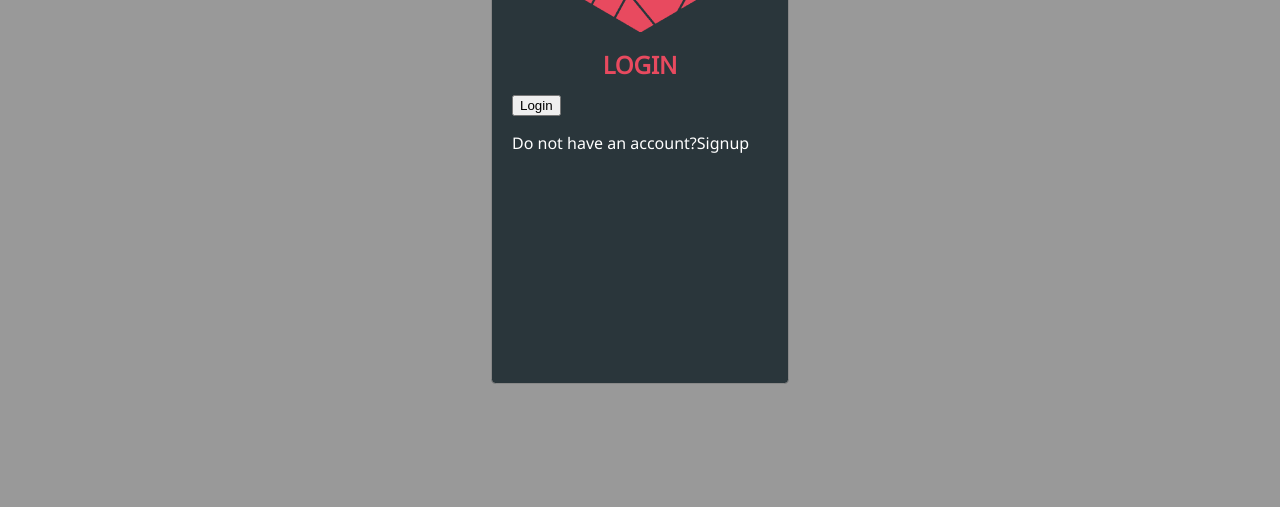
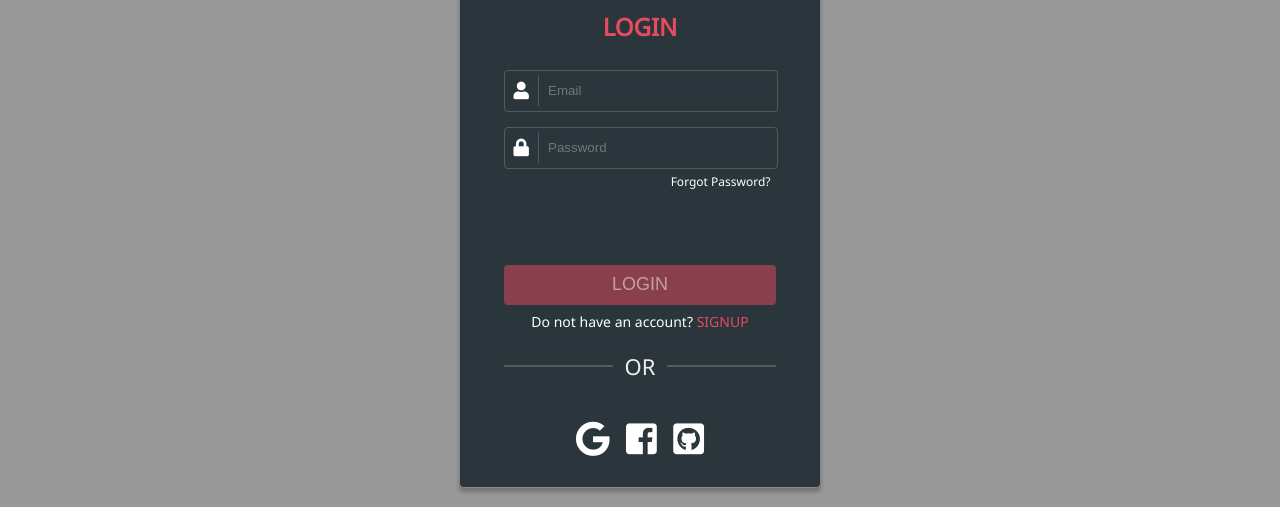
Before and after one commit to Kohelbekker/LoginForm, a Vue app: page / in a window 1280 px wide. Both pictures are taken after a click on the button "LOGIN". Shown: the part 266-773 px from the top of the page. Built offline with nearby package versions, Linux system fonts and the light colour scheme.

Commit message:
WIP: All FE is done

```diff
--- a/index.html
+++ b/index.html
@@ -4,6 +4,7 @@
     <meta charset="UTF-8">
     <link rel="stylesheet" href="/dist/app.css">
     <link href="https://fonts.googleapis.com/css?family=Noto+Sans&display=swap" rel="stylesheet">
+    <link rel="stylesheet" type="text/css" href="https://use.fontawesome.com/releases/v5.4.1/css/all.css">
     <title>HackAcademy</title>
     <link rel="shortcut icon" type="" href="./src/images/favicon.png"/>
 </head>
@@ -14,22 +15,71 @@
         </div>
         <div class="login-butt">
             <button id="myBtn" class="login-butt-myBtt">Login</button>
+
             <div id="myModal" class="login-butt-modal">
+
                 <div class="login-butt-modal-cont">
                     <span class="login-butt-modal-close">&times;</span>
+
                     <div class="login-bigLogo">
                         <img class="login-imgLogo" src="./src/images/Rectangle.png" alt="">
                     </div>
+
                     <div class="login-h2">
                         <h2 class="login-Login">Login</h2>
                     </div>
+
+                    <div class="login-reg">
+                        <div class=login-reg-inline>
+                            <div class="login-reg-icon">
+                                <i class="fas fa-user"></i>
+                            </div>
+                            <div class="login-reg-input">
+                                <input autofocus type="text" name="email" id="email" class="login-input-field" placeholder="Email" required>
+                            </div>
+                        </div>
+                        <div class="login-reg-inline">
+                            <div class="login-reg-icon">
+                                <i class="fas fa-lock"></i>
+                            </div>
+                            <div class="login-reg-input">
+                                <input autofocus type="password" name="pass" id="pass" class="login-input-field" placeholder="Password" required>
+                            </div>
+                        </div>
+                        <p><a>Forgot Password?</a></p>
+                    </div>
+
                     <div class="login-bttnLogin">
                         <button class="login-mainBttn">Login</button>
-                        <p>Do not have an account?<a>Signup</a></p>
+                        <p>Do not have an account? <a>Signup</a></p>
                     </div>
 
-                <div>
+                    <div class="login-orlines">
+                        <div class="login-lines">
+                            <hr>
+                        </div>
+                        <div class="login-or">
+                            <h2>OR</h2>
+                        </div>
+                        <div class="login-lines">
+                            <hr>
+                        </div>
+                    </div>
+
+                    <div class="login-share-baricon">
+                        <div class="login-share-icon">
+                            <a><i class="fab fa-google"></i></a>
+                        </div>
+                        <div class="login-share-icon">
+                            <a><i class="fab fa-facebook-square"></i></a>
+                        </div>
+                        <div class="login-share-icon">
+                            <a><i class="fab fa-github-square"></i></a>
+                        </div>
+                    </div>
+
             </div>
+
         </div>
 
     <script src="./src/js/modal.js"></script>
--- a/src/scss/main.scss
+++ b/src/scss/main.scss
@@ -10,6 +10,10 @@ header {
     background-color: #2a363b;
     height: 64px;
     width: 100%;
+}
+
+hr {
+    color: white;
 }
 
 .login-butt-myBtt {
@@ -71,12 +75,11 @@ header {
     color: white;
     border-radius: 4.5px;
     background-color: #2a363b;
-    vertical-align: center;
-    margin: 10vw auto;
+    margin: 7vw auto;
     padding: 20px;
     border: 1px solid #888;
-    width: 20%;
-    height: 60%;
+    box-shadow: 0px 4px 4px rgba(0, 0, 0, 0.25);
+    width: 25%;
 }
 
 .login-butt-modal-close {
@@ -87,7 +90,7 @@ header {
     font-size: 28px;
     font-weight: bold;
     &:hover, &:focus {
-        color: #E84A5F;
+        color: red;
         text-decoration: none;
         cursor: pointer;
     }
@@ -105,6 +108,9 @@ header {
 .login-imgLogo {
     width: 100%;
     height: 100%;
+    &:hover, &:focus {
+        filter: invert(28%) sepia(99%) saturate(7181%) hue-rotate(360deg) brightness(78%) contrast(113%);
+    }
 }
 
 .login-bigLogo {
@@ -114,10 +120,151 @@ header {
     margin: auto;
 }
 
-.login-mainBttn {
+.login-reg {
+    margin: 15px auto;
+    margin-bottom: 75px;
+    width: 85%;
+    text-align: center;
+    p {
+        width: 98%;
+        margin: 0;
+        margin-top: -10px;
+        font-size: 12px;
+        line-height: 16px;
+        text-align: right;
+    }
+    a {
+        &:hover, &:focus {
+            color: #E84A5F;
+            cursor: pointer;
+        }
+    }
+    i {
+        font-size: 0.5em;
+        color: white;
+    }
+}
 
-    & a {
+.login-reg-inline {
+    display: flex;
+    align-items: center;
+    width: 100%;
+    height: 40px;
+    border: 1px solid rgba(238, 238, 238, 0.2);
+    border-radius: 4px;
+    margin: 15px auto;
+}
+
+.login-reg-input {
+    flex-basis: 80%;
+    padding: 2px;
+    padding-left: 4px;
+    border-left: 1px solid rgba(238, 238, 238, 0.2);
+}
+
+.login-reg-icon {
+    flex-basis: 12%;
+    i {
+        font-size: 1.1em;
+    }
+}
+
+.login-input-field {
+    color: rgba(238, 238, 238, 0.7);
+    background-color: #2A363B;
+    margin: 0px auto;
+    width: 95%;
+    border: none;
+    height: 25px;
+    &:focus::placeholder{
+       color:transparent;
+  }
+    &:focus {
+        outline: none;
+  }
+}
+
+.login-bttnLogin {
+    margin: 0 auto;
+    margin-bottom: 20px;
+    width: 85%;
+    text-align: center;
+    a {
         color: #E84A5F;
         text-transform: uppercase;
+        &:hover, &:focus {
+            color: red;
+            cursor: pointer;
+        }
+    }
+    p {
+        margin: 0;
+        margin-top: 7px;
+        font-size: 14px;
+        line-height: 19px;
     }
 }
+
+.login-mainBttn {
+    width: 100%;
+    height: 40px;
+    background-color: rgba(232, 74, 95, 0.5);
+    text-align: center;
+    border-radius: 4px;
+    font-size: 18px;
+    line-height: 25px;
+    cursor: pointer;
+    border: none;
+    text-transform: uppercase;
+    color: rgba(255, 255, 255, 0.5);
+}
+
+.login-orlines {
+    display: flex;
+    align-items: center;
+    width: 85%;
+    margin: 0 auto;
+    margin-bottom: 40px;
+    flex-direction: row;
+    justify-content: space-between;
+}
+
+.login-lines {
+    width: 40%;
+    margin: 0;
+    text-align: center;
+    h2 {
+        font-weight: 400;
+        margin: 0;
+        color: #EEEEEE;
+        font-size: 22px;
+        line-height: 30px;
+    }
+    hr {
+        margin: 0;
+        border: 1px solid rgba(238, 238, 238, 0.2);
+    }
+}
+
+.login-or {
+    @extend .login-lines;
+    width: 15%;
+}
+
+.login-share-baricon {
+    @extend .login-orlines;
+    width: 40%;
+    justify-content: space-between;
+    margin-bottom: 10px;
+    a {
+
+        &:hover, &:focus {
+            color: #E84A5F;
+            cursor: pointer;
+        }
+    }
+}
+
+.fab {
+    font-size: 2.2em;
+}
```
